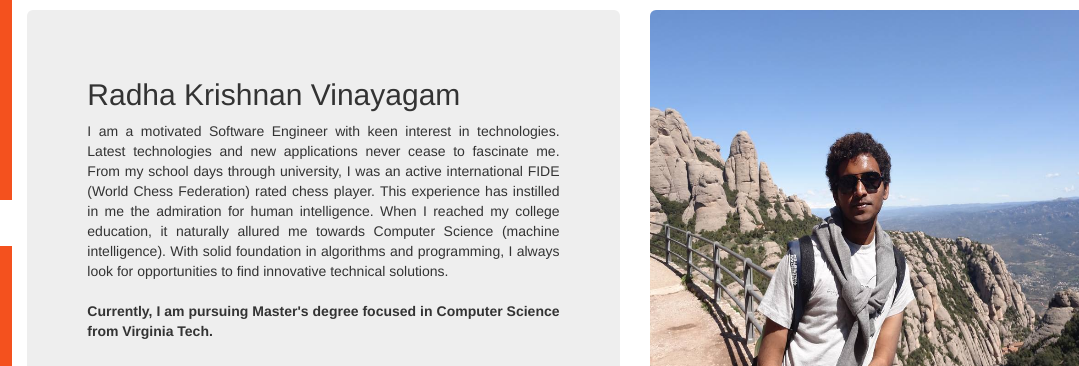
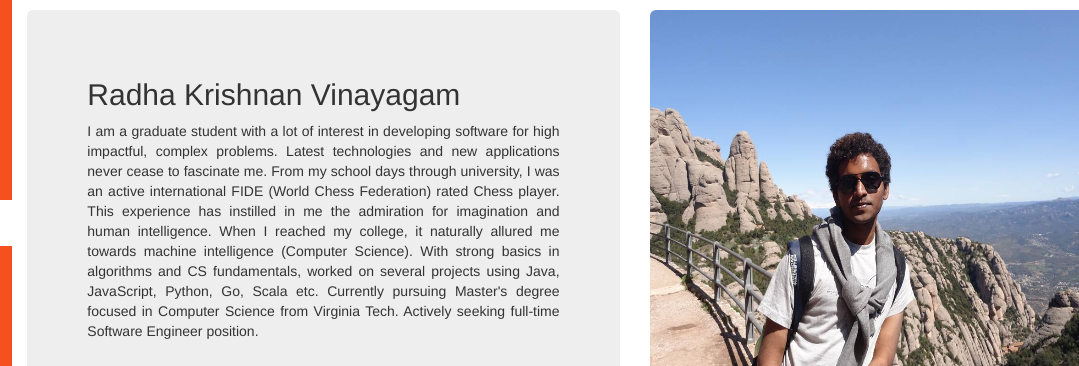
Before and after one commit to imradhakrishnan/imradhakrishnan.github.io, a plain HTML site: page index.html in a window 1280 px wide. Shown: the top 366 px of the page, 201-1280 px from the left. Drawn offline with nearby package versions, Linux system fonts and the light colour scheme.

Commit message:
Update index.html
Edited introduction

```diff
--- a/index.html
+++ b/index.html
@@ -38,15 +38,14 @@ and open the template in the editor.
                         <div class="col-sm-7">
                             <div class="jumbotron text-justify">
                                 <h2>Radha Krishnan Vinayagam</h2>
-                                I am a motivated Software Engineer with keen interest in technologies.
+                                I am a graduate student with a lot of interest in developing software for high impactful, complex problems.
                                 Latest technologies and new applications never cease to fascinate me.
-                                From my school days through university, I was an active international FIDE (World Chess Federation) rated chess player.
-                                This experience has instilled in me the admiration for human intelligence.
-                                When I reached my college education, it naturally allured me towards Computer Science (machine intelligence).
-                                With solid foundation in algorithms and programming, I always look for opportunities
-                                to find innovative technical solutions.
-                                <br><br>
-                                <b>Currently, I am pursuing Master's degree focused in Computer Science from Virginia Tech.</b>
+                                From my school days through university, I was an active international FIDE (World Chess Federation) rated Chess player.
+                                This experience has instilled in me the admiration for imagination and human intelligence.
+                                When I reached my college, it naturally allured me towards machine intelligence (Computer Science).
+                                With strong basics in algorithms and CS fundamentals, worked on several projects using Java, JavaScript, Python, Go, Scala etc.
+                                Currently pursuing Master's degree focused in Computer Science from Virginia Tech.
+                                Actively seeking full-time Software Engineer position.
                             </div>
                         </div>
                         <div class="col-sm-3">
```
